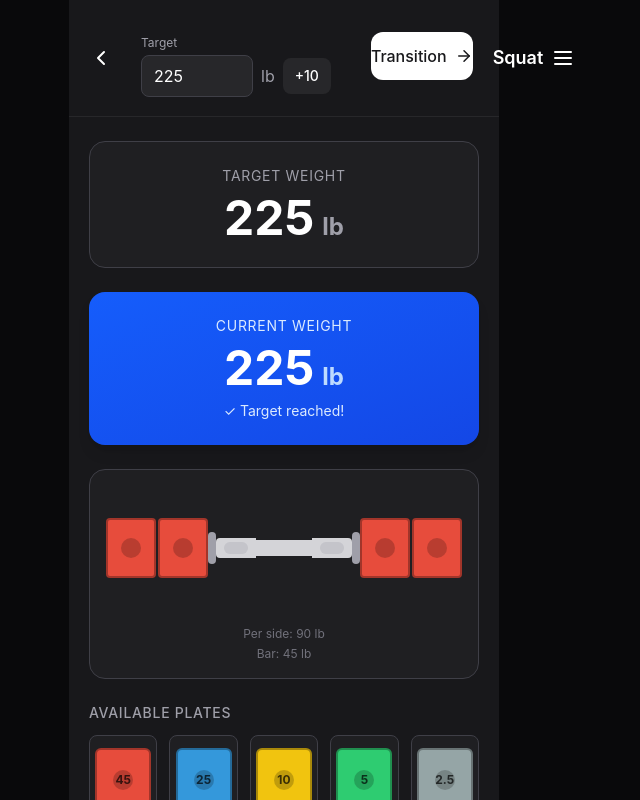
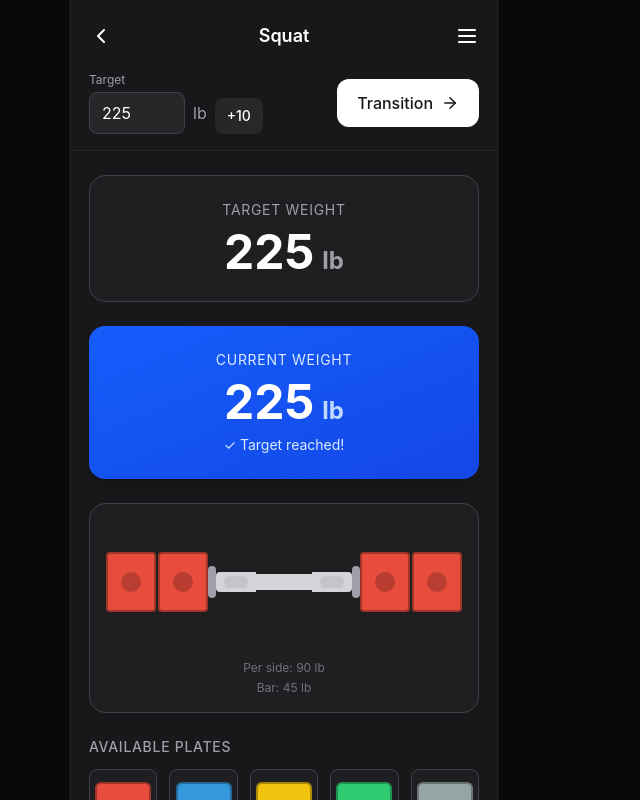
Before and after one commit to KingK96/RackReady, a React (Vite) app: page /load in a window 1280 px wide. Shown: the top 800 px of the page, without its empty margins (356-996 px from the left). Built offline with nearby package versions, Linux system fonts and the light colour scheme.

Commit message:
Updated Load Screen styling

```diff
--- a/src/app/screens/LoadScreen.tsx
+++ b/src/app/screens/LoadScreen.tsx
@@ -101,44 +101,58 @@ export function LoadScreen() {
   return (
     <div className="min-h-screen bg-zinc-950 text-white">
       <div className="max-w-[430px] mx-auto min-h-screen bg-zinc-900 flex flex-col">
-        <header className="flex items-center justify-between px-5 py-4 border-b border-zinc-800">
+        <header className="px-5 py-4 border-b border-zinc-800">
+  {/* Row 1: Back + Title + Menu */}
+  <div className="flex items-center justify-between">
     <button
-            onClick={() => navigate('/')}
+      onClick={() => navigate("/")}
       className="p-2 -ml-2 hover:bg-zinc-800 rounded-lg transition-colors"
+      aria-label="Back"
     >
       <ChevronLeft className="w-6 h-6" />
     </button>
-                <div className="px-5 pt-4">
+
+    <h1 className="text-lg font-semibold">Squat</h1>
+
+    <button
+      className="p-2 -mr-2 hover:bg-zinc-800 rounded-lg transition-colors"
+      aria-label="Menu"
+    >
+      <Menu className="w-6 h-6" />
+    </button>
+  </div>
+
+  {/* Row 2: Target controls + Transition */}
+  <div className="mt-4 flex items-center gap-3">
+    <div className="flex items-end gap-2 flex-1 min-w-0">
+      <div className="min-w-[52px]">
         <div className="text-xs text-zinc-400 mb-1">Target</div>
         <div className="flex items-center gap-2">
           <input
-            className="w-28 bg-zinc-800 border border-zinc-700 rounded-lg px-3 py-2 text-white"
+            className="w-24 bg-zinc-800 border border-zinc-700 rounded-lg px-3 py-2 text-white"
             value={targetWeight}
             onChange={(e) => setTargetWeight(Number(e.target.value || 0))}
             inputMode="numeric"
           />
-          <span className="text-zinc-400">lb</span>
+          <span className="text-zinc-400 shrink-0">lb</span>
+        </div>
+      </div>
+
       <button
-            className="ml-auto text-sm px-3 py-2 rounded-lg bg-zinc-800 hover:bg-zinc-700"
+        className="text-sm px-3 py-2 rounded-lg bg-zinc-800 hover:bg-zinc-700 shrink-0"
         onClick={() => setTargetWeight((w) => w + 10)}
       >
         +10
       </button>
     </div>
-      </div>
 
     <button
       onClick={handleGoToTransition}
-  className="mx-5 mb-5 mt-4 bg-white text-zinc-900 font-medium py-3 rounded-xl flex items-center justify-center gap-2"
+      className="bg-white text-zinc-900 font-medium py-3 px-5 rounded-xl flex items-center justify-center gap-2 shrink-0"
     >
       Transition <ArrowRight size={18} />
     </button>
-          <div className="flex-1 text-center">
-            <h1 className="text-lg font-semibold">Squat</h1>
   </div>
-          <button className="p-2 -mr-2 hover:bg-zinc-800 rounded-lg transition-colors">
-            <Menu className="w-6 h-6" />
-          </button>
 </header>
 
         <main className="flex-1 overflow-y-auto px-5 py-6 space-y-6">
```
Lines whose indentation alone changed are shown as unchanged.
